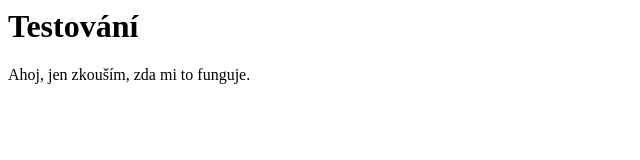
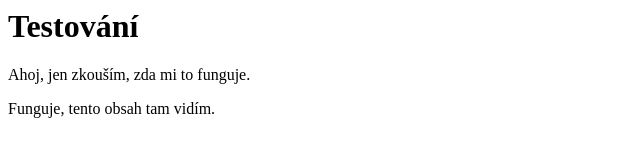
Before and after one commit to michal9602/zkousimprogramovat, a plain HTML site: page index.html in a window 1280 px wide. Shown: the whole page, without its empty margins (0-640 px from the left). Drawn offline with Linux system fonts and the light colour scheme.

Commit message:
Update index.html

```diff
--- a/index.html
+++ b/index.html
@@ -4,5 +4,6 @@
     <p align="left">
       Ahoj, jen zkouším, zda mi to funguje.
     </p>
+    <p> Funguje, tento obsah tam vidím. </p>
   </body>
 </html>
```
